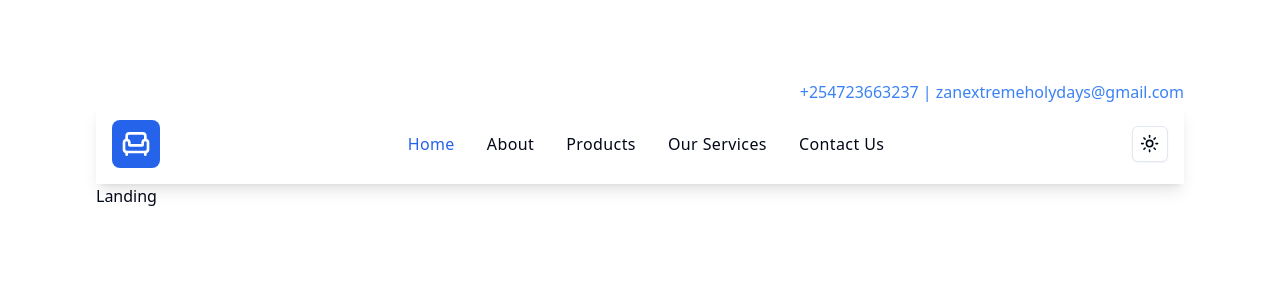
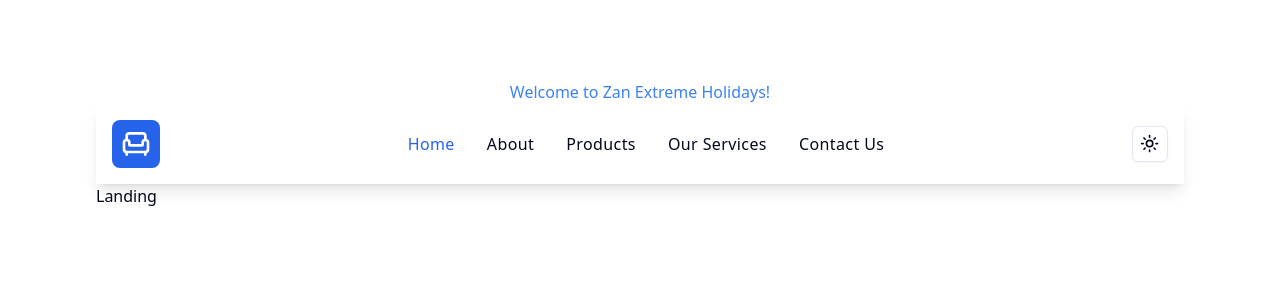
Before and after one commit to asnganje/zan-extreme-app, a React (Vite) app: page / in a window 1280 px wide. Shown: the top 300 px of the page. Built offline with nearby package versions, Linux system fonts and the light colour scheme.

Commit message:
modify header styling

```diff
--- a/src/components/Header.tsx
+++ b/src/components/Header.tsx
@@ -3,15 +3,15 @@ import { motion } from 'framer-motion';
 function Header() {
   return (
     <motion.div
-      initial={{ x: '100vw', opacity: 0 }}
+      initial={{ y: '-100vh', opacity: 0 }}
       animate={{
-        x: '0vw',
+        y: '0vh',
         opacity: 1,
       }}
       transition={{
-        x: {
-          duration: 4,
-          ease: 'linear',
+        y: {
+          duration: 3,
+          ease: 'easeOut',
         },
         opacity: {
           duration: 1,
@@ -19,8 +19,8 @@ function Header() {
         },
       }}
     >
-      <h3 className="flex items-center justify-center flex-grow text-sm md:text-base md:justify-end text-blue-500">
-        +254723663237 | zanextremeholydays@gmail.com
+      <h3 className="flex items-center justify-center flex-grow text-sm md:text-base text-blue-500">
+        Welcome to Zan Extreme Holidays!
       </h3>
     </motion.div>
   );
```
